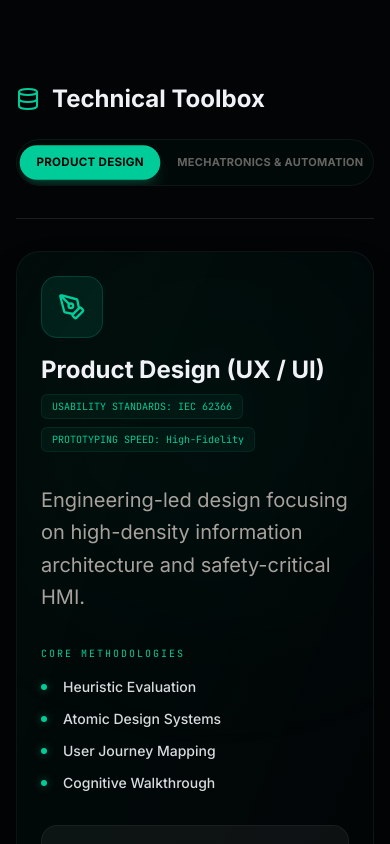
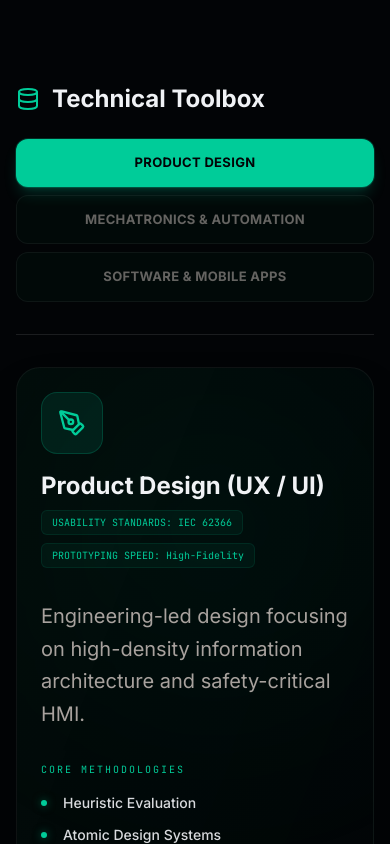
Before and after one commit to kanoonhazan/hazans-gix, a React (Vite) app: page /about in a window 390 px wide. Shown: the part 2420-3264 px from the top of the page. Built offline with nearby package versions, Linux system fonts and the light colour scheme.

Commit message:
UI: Overhaul Technical Toolbox tabs for seamless mobile interaction and tap feedback

```diff
--- a/index.html
+++ b/index.html
@@ -37,6 +37,7 @@
           animation: {
             'fade-in-up': 'fadeInUp 0.8s cubic-bezier(0.16, 1, 0.3, 1) forwards',
             'fade-in': 'fadeIn 1s ease-out forwards',
+            'fade-in-blur': 'fadeInBlur 0.5s cubic-bezier(0.16, 1, 0.3, 1) forwards',
             'pulse-slow': 'pulse 4s cubic-bezier(0.4, 0, 0.6, 1) infinite',
           },
           keyframes: {
@@ -47,6 +48,10 @@
             fadeIn: {
               '0%': { opacity: '0' },
               '100%': { opacity: '1' },
+            },
+            fadeInBlur: {
+              '0%': { opacity: '0', filter: 'blur(10px)', transform: 'scale(0.98)' },
+              '100%': { opacity: '1', filter: 'blur(0)', transform: 'scale(1)' },
             }
           },
           spacing: {
--- a/pages/About.tsx
+++ b/pages/About.tsx
@@ -130,15 +130,14 @@ const About: React.FC = () => {
             <Database className="w-6 h-6 mr-3 text-caribbeanGreen" /> Technical Toolbox
           </h2>
 
-          <div className="flex bg-darkGreen/20 p-1 rounded-full border border-white/5 backdrop-blur-md overflow-x-auto no-scrollbar max-w-full">
-            <div className="flex space-x-1 min-w-max p-0.5">
+          <div className="flex flex-col md:flex-row md:bg-darkGreen/20 md:p-1 md:rounded-full md:border md:border-white/5 md:backdrop-blur-md gap-2 md:gap-1 w-full lg:w-auto">
             {categories.map((cat) => (
               <button
                 key={cat}
                 onClick={() => setActiveTab(cat)}
-                  className={`px-4 md:px-6 py-2 rounded-full text-[11px] md:text-[13px] font-bold tracking-wide transition-all duration-500 whitespace-nowrap uppercase ${activeTab === cat
-                    ? 'bg-caribbeanGreen text-richBlack shadow-lg shadow-caribbeanGreen/20 scale-105'
-                    : 'text-stone/60 hover:text-antiFlashWhite'
+                className={`w-full md:w-auto px-6 py-3.5 md:py-2 rounded-xl md:rounded-full text-[13px] font-bold tracking-wide transition-all duration-300 whitespace-nowrap uppercase text-center active:scale-[0.97] hover:scale-[1.02] ${activeTab === cat
+                  ? 'bg-caribbeanGreen text-richBlack shadow-lg shadow-caribbeanGreen/20 ring-1 ring-caribbeanGreen/20'
+                  : 'bg-darkGreen/20 md:bg-transparent text-stone/60 hover:text-antiFlashWhite border border-white/5 md:border-0'
                   }`}
               >
                 {cat.split(' (')[0]}
@@ -146,10 +145,9 @@ const About: React.FC = () => {
             ))}
           </div>
         </div>
-        </div>
 
         {/* Tab Content: Flexible Bento Grid */}
-        <div className="grid grid-cols-1 md:grid-cols-12 gap-6 transition-all duration-500">
+        <div key={activeTab} className="grid grid-cols-1 md:grid-cols-12 gap-6 transition-all duration-500 animate-fade-in-blur">
 
           {/* Main Context Card */}
           <div className="md:col-span-8 bg-gradient-to-br from-darkGreen/30 to-richBlack p-6 md:p-10 rounded-3xl md:rounded-[2.5rem] border border-white/5 flex flex-col justify-between relative overflow-hidden group shadow-2xl">
```
Lines whose indentation alone changed are shown as unchanged.
